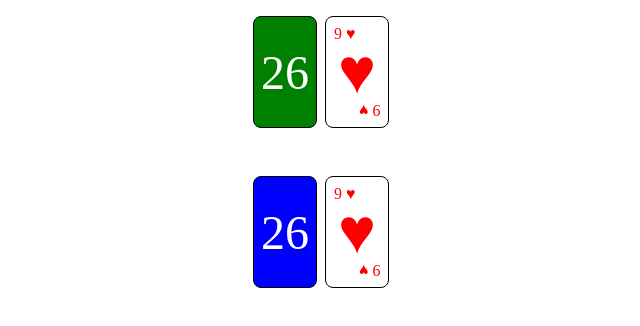
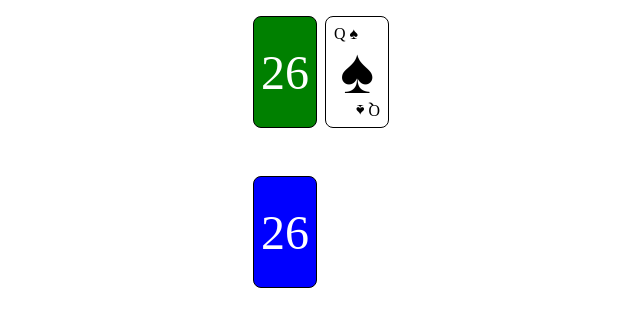
Before and after one commit to serhatcigerci/card-game, a plain HTML site: page index.html in a window 1280 px wide. Shown: the whole page, without its empty margins (319-959 px from the left). Drawn offline with Linux system fonts and the light colour scheme.

```diff
--- a/deck.js
+++ b/deck.js
@@ -25,6 +25,18 @@ class Card {
     this.suit = suit
     this.value = value
   }
+
+  get color() {
+    return this.suit === '♣' || this.suit === '♠' ? 'black' : 'red'
+  }
+
+   getHTML() {
+    const cardDiv = document.createElement("div")
+    cardDiv.innerText = this.suit
+    cardDiv.classList.add("card", this.color)
+    cardDiv.dataset.value = `${this.value} ${this.suit}`
+    return cardDiv
+  }
 }
 
 function freshDeck() {
--- a/index.html
+++ b/index.html
@@ -10,17 +10,9 @@
 </head>
 <body>
   <div class="computer-deck deck">26</div>
-  <div class="computer-card-slot card-slot">
-    <div class="card red" data-value="9 ♥">
-      ♥
-    </div>
-  </div>
+  <div class="computer-card-slot card-slot"></div>
   <div class="text"></div>
   <div class="player-deck deck">26</div>
-  <div class="player-card-slot card-slot">
-    <div class="card red" data-value="9 ♥">
-      ♥
-    </div>
-  </div>
+  <div class="player-card-slot card-slot"></div>
 </body>
 </html>
--- a/script.js
+++ b/script.js
@@ -1,5 +1,8 @@
 import Deck from "./deck.js"
+
+const computerCardSlot = document.querySelector('.computer-card-slot');
 
 const deck = new Deck()
 deck.shuffle()
-console.log(deck.cards)
+
+computerCardSlot.appendChild(deck.cards[0].getHTML())
```
